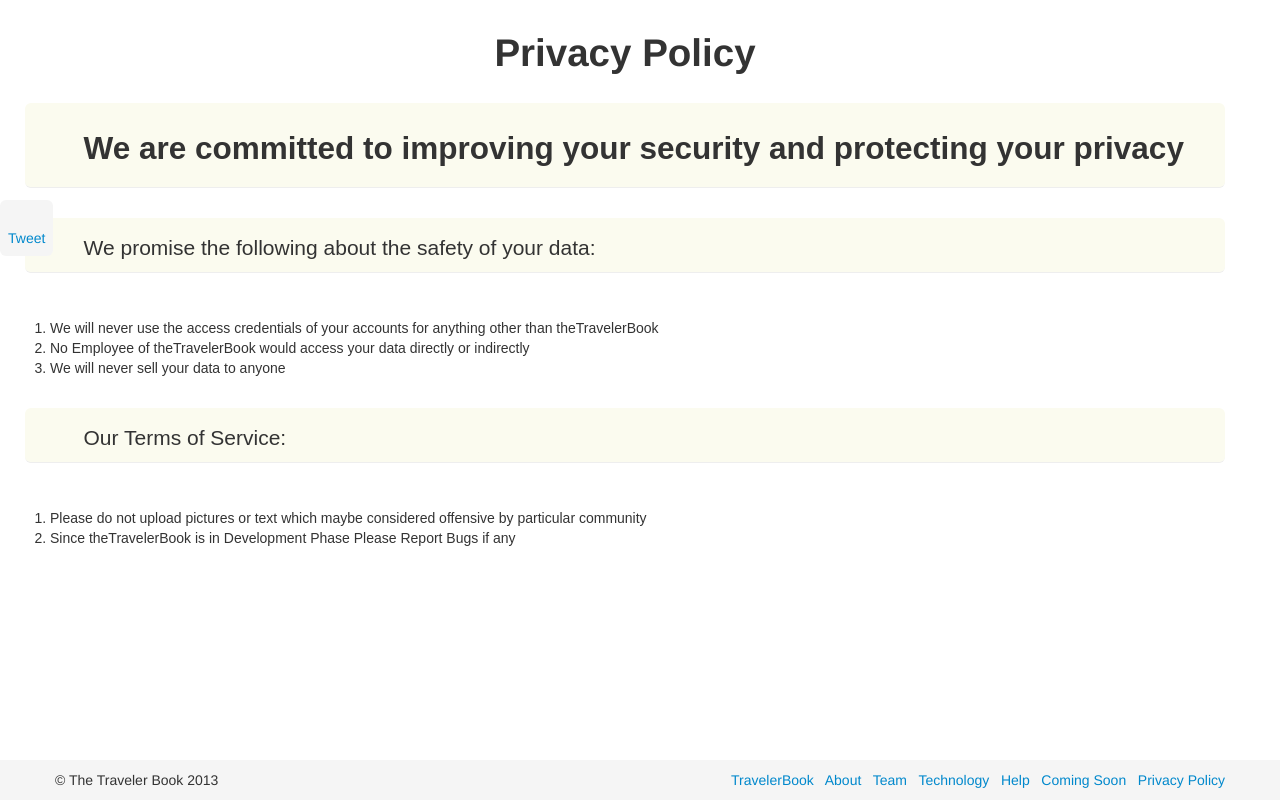
After one commit to rishirajsinghjhelumi/CloudApp, a Python web app: template templates/privacypolicy.html in a window 1280 px wide. The commit adds this page. Run offline with Jinja, Linux system fonts and the light colour scheme; the template is opened without the code that fills it, so the values that code supplies are empty; some libraries are stand-ins or nearby versions.

Commit message:
Added Privacy Policy Page

```diff
--- a/handlers.py
+++ b/handlers.py
@@ -13,6 +13,12 @@
 
     def get(self):
         self.render('About.html')
+
+class PrivacyPolicy(BaseRequestHandler):
+      def get(self):
+        self.render('privacypolicy.html')
+
+
 
 class TeamPage(BaseRequestHandler):
 
--- a/main.py
+++ b/main.py
@@ -27,6 +27,7 @@
             Route('/help', handler = 'handlers.HelpPage'),
             Route('/technology', handler = 'handlers.TechnologyPage'),
             Route('/comingsoon', handler = 'handlers.ComingSoonPage'),
+            Route('/privacypolicy', handler ='handlers.PrivacyPolicy'),
 
             Route('/user/getAccessToken',handler = 'handlers.GetAccessToken'),
             Route('/logout', handler='auth_handlers.AuthHandler:logout', name='logout'),
--- a/templates/footer.html
+++ b/templates/footer.html
@@ -5,6 +5,7 @@
 			<a href="/about">About</a>&nbsp;&nbsp; <a href="/team">Team</a>&nbsp;&nbsp;
 			<a href="/technology">Technology</a>&nbsp;&nbsp; <a href="/help">Help</a>&nbsp;&nbsp;
 			<a href="/comingsoon">Coming Soon</a>&nbsp;&nbsp;
+			<a href="/privacypolicy">Privacy Policy</a>
 		</span> &copy; The Traveler Book 2013
 	</div>
 </div>
--- /dev/null
+++ b/templates/privacypolicy.html
@@ -0,0 +1,105 @@
+<!DOCTYPE html>
+<html lang="en">
+<head>
+<meta charset="utf-8">
+<title>Help</title>
+<meta name="viewport" content="width=device-width, initial-scale=1.0">
+<meta name="description" content="">
+<meta name="author" content="">
+
+<link rel="shortcut icon" type="image/x-icon" href="/favicon.ico?v=2">
+<link href="/css/bootstrap.min.css" rel="stylesheet">
+<link href="/css/bootstrap-responsive.min.css" rel="stylesheet">
+<link rel="stylesheet" href="/css/index.css" />
+<style type="text/css">
+.container>hr {
+	margin: 15px 0;
+}
+
+html,body {
+	height: 100%;
+}
+
+.box1{
+	background-color: #FBFBEF;
+	background-size: cover;
+	border-radius: 6px;
+
+}
+
+.give_left_padding{
+	padding-left:5%;
+}
+
+.give_upper_padding{
+	padding-top:2%;
+}
+
+.center_ele{
+	text-align:center;
+}
+
+.font1{
+	padding-top: 15px;
+	font-family: arial;
+}
+
+</style>
+
+<!-- HTML5 shim, for IE6-8 support of HTML5 elements -->
+<!--[if lt IE 9]>
+		<script src="../assets/js/html5shiv.js"></script>
+		<![endif]-->
+
+</head>
+
+<body>
+	{% include "apps.html" %}
+	<div id="wrap">
+		<div class="container">
+			<div class="row give_upper_padding center_ele">
+			<h1>Privacy Policy</h1>
+			</div>
+			<div class="row box1 page-header give_left_padding lead font1">
+				<h2>
+					We are committed to improving your security and protecting your privacy
+				</h2>
+			</div>
+			<div class="row box1 page-header give_left_padding lead font1" >
+				We promise the following about the safety of your data:
+			</div>
+			<div class="row font1">
+			<ol>
+  				<li>We will never use the access credentials of your accounts for anything other than theTravelerBook</li>
+  				<li>No Employee of theTravelerBook would access your data directly or indirectly</li>
+  				<li>We will never sell your data to anyone</li>
+
+			</ol>
+			</div>
+			<div class="row box1 page-header give_left_padding lead font1" >
+				Our Terms of Service:
+			</div>
+			<div class="row font1">
+			<ol>
+  				<li>Please do not upload pictures or text which maybe considered offensive by particular community</li>
+  				<li>Since theTravelerBook is in Development Phase Please Report Bugs if any</li>
+
+			</ol>
+			</div>
+
+
+
+
+
+
+
+
+		</div>
+
+		<div id="push"></div>
+	</div>
+
+	{% include "footer.html" %}
+
+</body>
+</html>
```
